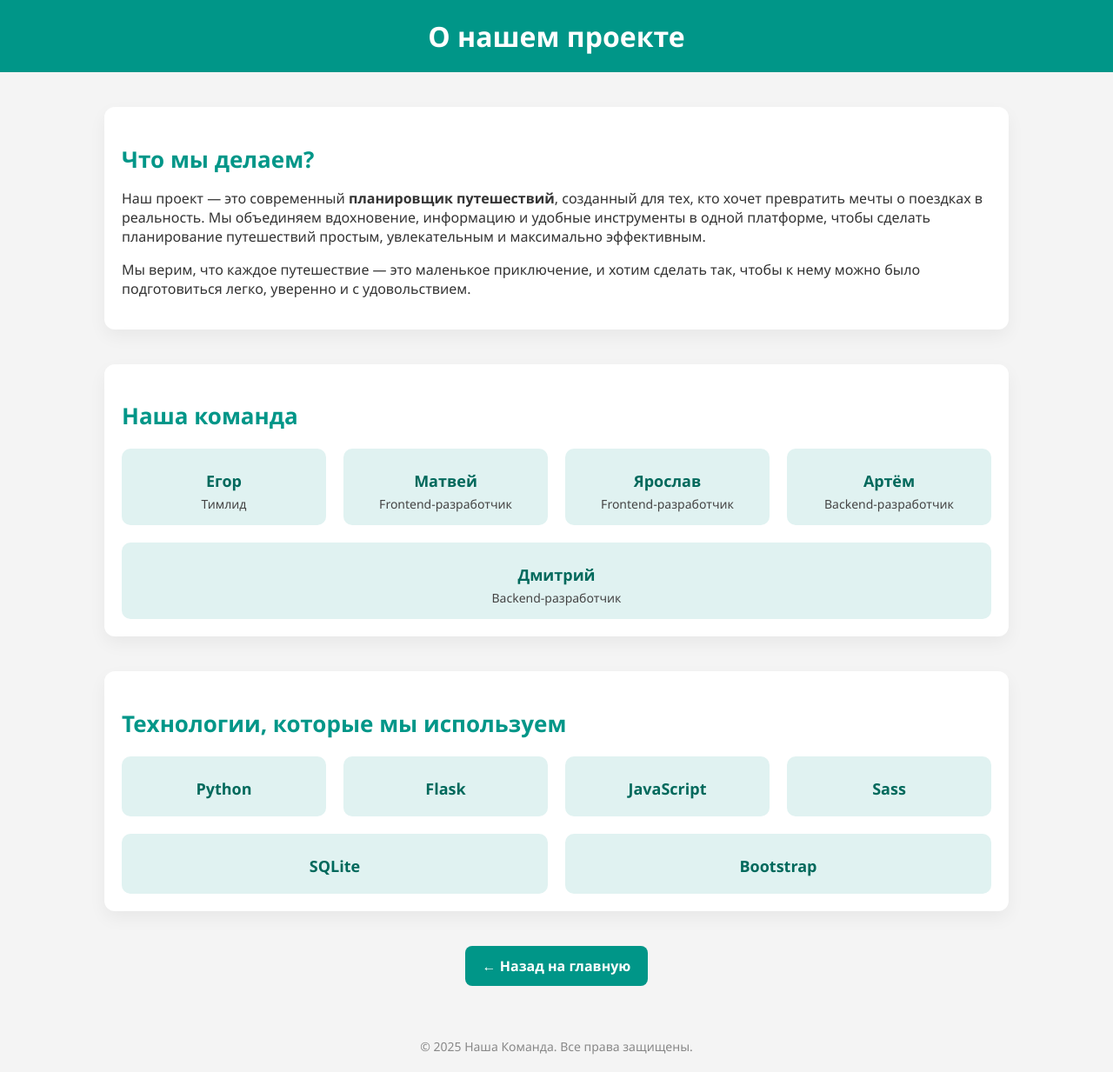
After one commit to HYG0/Travel-web-app, a Flask app: page /about in a window 1280 px wide. The commit adds this page. Shown: the whole page at 87% size. Run offline with Flask 3, Linux system fonts and the light colour scheme.

Commit message:
пофиксил начальную страницу добавил о нас страницу

```diff
--- a/app/routes.py
+++ b/app/routes.py
@@ -18,3 +18,7 @@ def city_form():
 @app.route('/routes')
 def routes():
   return render_template('fly_routes.html')
+
+@app.route('/about')
+def about():
+  return render_template('about.html')
--- /dev/null
+++ b/app/templates/about.html
@@ -0,0 +1,172 @@
+<!DOCTYPE html>
+<html lang="ru">
+<head>
+  <meta charset="UTF-8" />
+  <meta name="viewport" content="width=device-width, initial-scale=1.0"/>
+  <title>О проекте</title>
+  <style>
+    body {
+      margin: 0;
+      font-family: 'Segoe UI', sans-serif;
+      background: #f4f4f4;
+      color: #333;
+    }
+
+    header {
+      background: #009688;
+      color: #fff;
+      padding: 20px 40px;
+      text-align: center;
+    }
+
+    h1 {
+      margin: 0;
+      font-size: 32px;
+    }
+
+    section {
+      max-width: 1000px;
+      margin: 40px auto;
+      padding: 20px;
+      background: #fff;
+      border-radius: 12px;
+      box-shadow: 0 8px 20px rgba(0,0,0,0.05);
+    }
+
+    section h2 {
+      font-size: 26px;
+      margin-bottom: 10px;
+      color: #009688;
+    }
+
+    .team, .tech-list {
+      display: flex;
+      flex-wrap: wrap;
+      gap: 20px;
+      margin-top: 20px;
+    }
+
+    .member, .tech-item {
+      flex: 1 1 180px;
+      background: #e0f2f1;
+      padding: 15px;
+      border-radius: 10px;
+      text-align: center;
+      transition: transform 0.3s ease;
+    }
+
+    .member:hover, .tech-item:hover {
+      transform: scale(1.03);
+    }
+
+    .member h3, .tech-item h3 {
+      margin: 10px 0 5px;
+      font-size: 18px;
+      color: #00695c;
+    }
+
+    .member p {
+      margin: 0;
+      font-size: 14px;
+      color: #444;
+    }
+
+    footer {
+      text-align: center;
+      padding: 20px;
+      font-size: 14px;
+      color: #888;
+    }
+
+    .back-button {
+      display: inline-block;
+      padding: 12px 20px;
+      background-color: #009688;
+      color: white;
+      border-radius: 8px;
+      text-decoration: none;
+      font-weight: bold;
+      transition: background-color 0.3s;
+    }
+
+    .back-button:hover {
+      background-color: #00796b;
+    }
+  </style>
+</head>
+<body>
+
+  <header>
+    <h1>О нашем проекте</h1>
+  </header>
+
+  <section>
+    <h2>Что мы делаем?</h2>
+    <p>
+      Наш проект — это современный <strong>планировщик путешествий</strong>, созданный для тех, кто хочет превратить мечты о поездках в реальность. Мы объединяем вдохновение, информацию и удобные инструменты в одной платформе, чтобы сделать планирование путешествий простым, увлекательным и максимально эффективным.
+    </p>
+    <p>
+      Мы верим, что каждое путешествие — это маленькое приключение, и хотим сделать так, чтобы к нему можно было подготовиться легко, уверенно и с удовольствием.
+    </p>
+  </section>
+
+  <section>
+    <h2>Наша команда</h2>
+    <div class="team">
+      <div class="member">
+        <h3>Егор</h3>
+        <p>Тимлид</p>
+      </div>
+      <div class="member">
+        <h3>Матвей</h3>
+        <p>Frontend-разработчик</p>
+      </div>
+      <div class="member">
+        <h3>Ярослав</h3>
+        <p>Frontend-разработчик</p>
+      </div>
+      <div class="member">
+        <h3>Артём</h3>
+        <p>Backend-разработчик</p>
+      </div>
+      <div class="member">
+        <h3>Дмитрий</h3>
+        <p>Backend-разработчик</p>
+      </div>
+    </div>
+  </section>
+
+  <section>
+    <h2>Технологии, которые мы используем</h2>
+    <div class="tech-list">
+      <div class="tech-item">
+        <h3>Python</h3>
+      </div>
+      <div class="tech-item">
+        <h3>Flask</h3>
+      </div>
+      <div class="tech-item">
+        <h3>JavaScript</h3>
+      </div>
+      <div class="tech-item">
+        <h3>Sass</h3>
+      </div>
+      <div class="tech-item">
+        <h3>SQLite</h3>
+      </div>
+      <div class="tech-item">
+        <h3>Bootstrap</h3>
+      </div>
+    </div>
+  </section>
+
+  <div style="text-align: center; margin: 40px 0;">
+    <a href="/index" class="back-button">← Назад на главную</a>
+  </div>
+
+  <footer>
+    &copy; 2025 Наша Команда. Все права защищены.
+  </footer>
+
+</body>
+</html>
```
Also changed, not shown: app/static/main.scss (+43 -7 lines), app/templates/main.html (+44 -41 lines), app/static/main.css, 2 other files.
